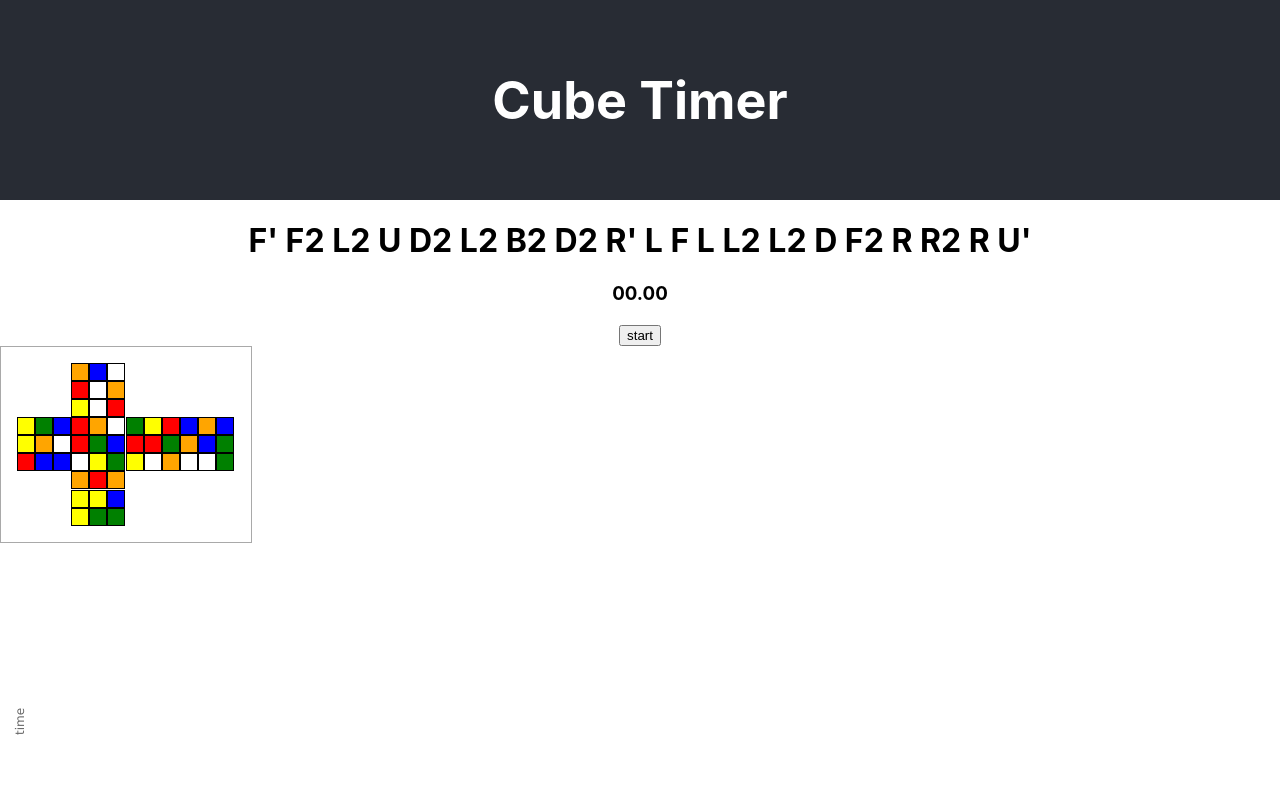
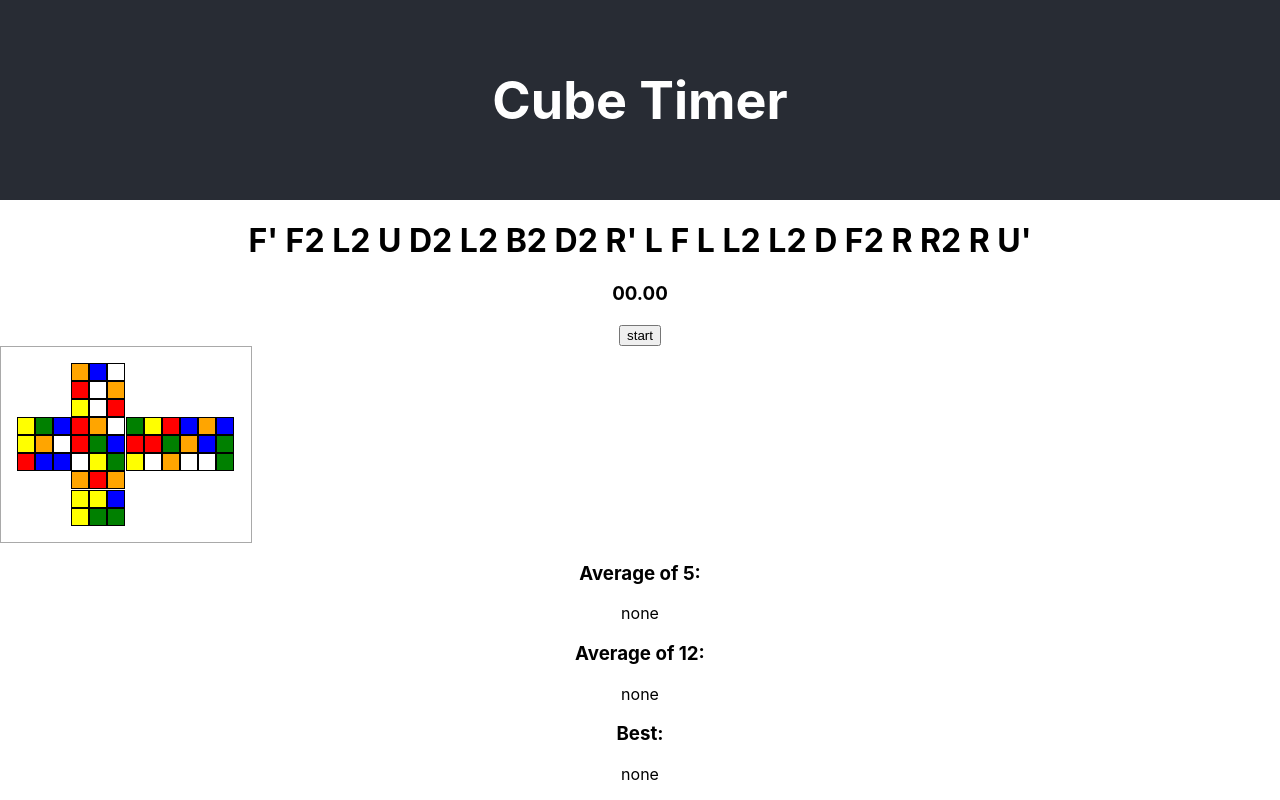
Before and after one commit to ORORRR/cube-timer, a React (Create React App) app: page / in a window 1280 px wide. Shown: the top 800 px of the page. Built offline with nearby package versions, Linux system fonts and the light colour scheme.

Commit message:
add statistics component

```diff
--- a/src/App.js
+++ b/src/App.js
@@ -6,6 +6,7 @@ import ScrambleSchema from './components/ScrambleSchema'
 import SolvesList from './components/solvesList'
 import SolvesGraph from './components/solvesGraph'
 import { generateScramble } from './utils/cube'
+import Statistics from './components/Statistics'
 
 const App = () => {
   const [timerTime, setTimerTime] = useState(0)
@@ -60,6 +61,7 @@ const App = () => {
       />
       <ScrambleSchema scramble={currentScramble}></ScrambleSchema>
       <SolvesList solves={solves} deleteSolve={deleteSolve}></SolvesList>
+      <Statistics solves={solves}></Statistics>
       <SolvesGraph solves={solves}></SolvesGraph>
     </div>
   );
--- /dev/null
+++ b/src/components/Statistics/index.js
@@ -0,0 +1,32 @@
+import React from 'react'
+import { msToTime } from '../../utils/time'
+
+const Statistics = ({ solves })  => {
+
+    const bestTime = solves.length && solves.reduce((currentBestTime, next) => {
+        return currentBestTime < next['time'] ? currentBestTime : next['time']
+    }, solves[0]['time']) || null
+
+    const getAverageOf = (size)  => {
+        if (solves.length < size )
+            return null
+
+        return solves.slice(-5).reduce((totalTime, next) => totalTime + next['time'], 0) / size
+    }
+
+    const averageOf5 = getAverageOf(5)
+    const averageOf12 = getAverageOf(12)
+
+    return (
+        <div>
+            <h3>Average of 5:</h3>
+            <p>{ averageOf5? msToTime(averageOf5) : 'none' }</p>
+            <h3>Average of 12:</h3>
+            <p>{ averageOf12? msToTime(averageOf12) : 'none' }</p>
+            <h3>Best:</h3>
+            <p>{ bestTime? msToTime(bestTime) : 'none' }</p>
+        </div>
+    )
+}
+
+export default Statistics
--- a/src/components/solvesList/index.js
+++ b/src/components/solvesList/index.js
@@ -17,7 +17,7 @@ const SolvesList = ({ solves, deleteSolve})  => {
             }
             </tbody>
         </table>
-    );
+    )
 }
 
 export default SolvesList
```
